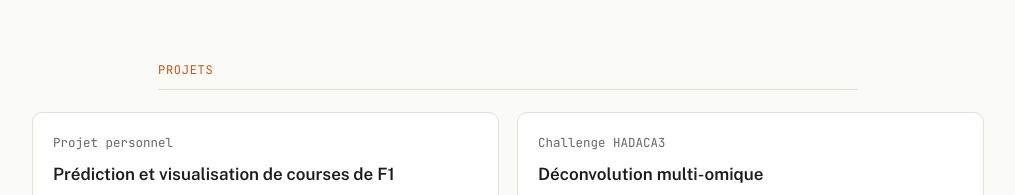
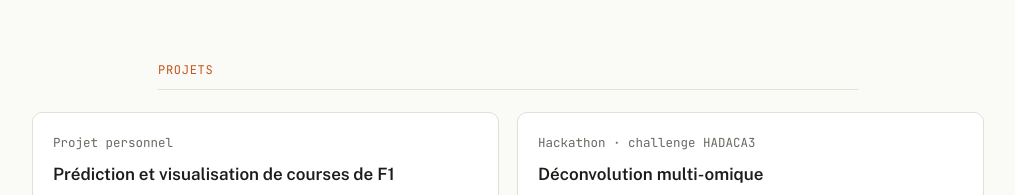
Before and after one commit to sathyagnanou/portfolio, a plain HTML site: page index.html in a window 1280 px wide. Shown: the part 7560-7755 px from the top of the page, without its empty margins (132-1147 px from the left). Drawn offline with nearby package versions, Linux system fonts and the light colour scheme.

Commit message:
Label HADACA3 as a hackathon challenge

```diff
--- a/index.html
+++ b/index.html
@@ -503,7 +503,7 @@ footer { padding: 36px 0 50px; display: flex; justify-content: space-between; ga
         <p class="paper-link card-link"><a href="https://github.com/sathyagnanou/F1-lap-time-prediction" target="_blank" rel="noopener"><svg aria-hidden="true" width="13" height="13" viewBox="0 0 16 16"><path fill="currentColor" d="M8 0C3.58 0 0 3.58 0 8c0 3.54 2.29 6.53 5.47 7.59.4.07.55-.17.55-.38 0-.19-.01-.82-.01-1.49-2.01.37-2.53-.49-2.69-.94-.09-.23-.48-.94-.82-1.13-.28-.15-.68-.52-.01-.53.63-.01 1.08.58 1.23.82.72 1.21 1.87.87 2.33.66.07-.52.28-.87.51-1.07-1.78-.2-3.64-.89-3.64-3.95 0-.87.31-1.59.82-2.15-.08-.2-.36-1.02.08-2.12 0 0 .67-.21 2.2.82.64-.18 1.32-.27 2-.27.68 0 1.36.09 2 .27 1.53-1.04 2.2-.82 2.2-.82.44 1.1.16 1.92.08 2.12.51.56.82 1.27.82 2.15 0 3.07-1.87 3.75-3.65 3.95.29.25.54.73.54 1.48 0 1.07-.01 1.93-.01 2.2 0 .21.15.46.55.38A8.013 8.013 0 0016 8c0-4.42-3.58-8-8-8z"/></svg><span class="fr">Code sur GitHub</span><span class="en">Code on GitHub</span></a></p>
       </article>
       <article class="pcard">
-        <span class="dates">Challenge HADACA3</span>
+        <span class="dates"><span class="fr">Hackathon · challenge HADACA3</span><span class="en">Hackathon · HADACA3 challenge</span></span>
         <h4><span class="fr">Déconvolution multi-omique</span><span class="en">Multi-omics deconvolution</span></h4>
         <p class="fr">Estimer la composition cellulaire de tissus à partir de données RNA-seq et de méthylation, avec des références single-cell et une optimisation des hyperparamètres.</p>
         <p class="en">Estimating the cell composition of tissues from RNA-seq and methylation data, with single-cell references and hyperparameter tuning.</p>
```
